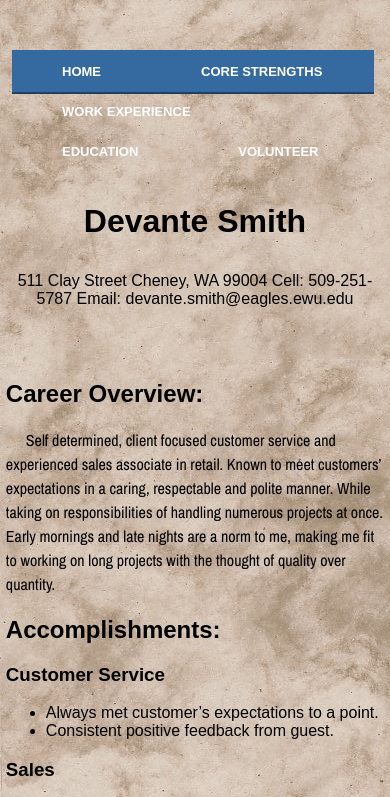
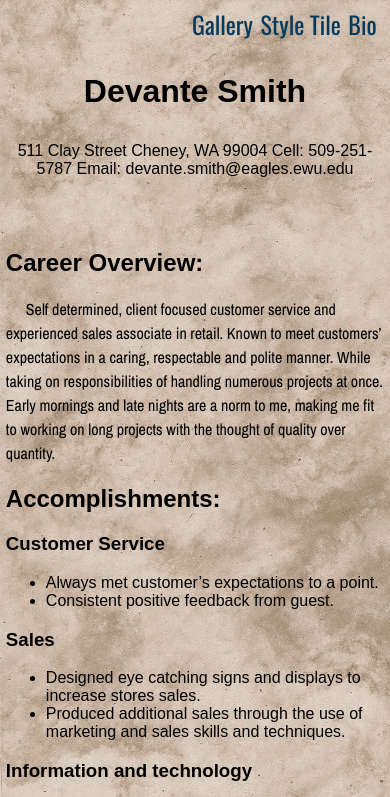
Before and after one commit to devantes/p2-resume, a plain HTML site: page index.html in a window 390 px wide. Shown: the top 797 px of the page. Drawn offline with nearby package versions, Linux system fonts and the light colour scheme; a web font is replaced by a local one.

Commit message:
making resume responsive

```diff
--- a/css/styles.css
+++ b/css/styles.css
@@ -8,50 +8,21 @@ body {
 	background-image: url(../img/paper.png);
 }
 
-/* mene bar */
-			#menu {
-				font-family: 'Carrois Gothic SC', sans-serif;
-				font-weight: bold;
-				text-transform: uppercase;
-				margin: 50px 0;
-				padding: 0;
-				list-style-type: none;
-				background-color: #eee;
-				font-size: 13px;
-				height: 40px;
-				border-top: 2px solid #eee;
-				border-bottom: 2px solid #ccc;
-			}
-			#menu li {
-				float: left;
-				margin: 0;
-			}
-			#menu li a {
-				text-decoration: none;
-				display: block;
-				padding: 0 50px;
-				line-height: 40px;
-				color: #666;
-			}
-			#menu li a:hover, #menu li.active a {
-				background-color: #f5f5f5;
-				border-bottom: 2px solid #DDD;
-				color: #999;
-			}
-			#menu_wrapper ul {margin-left: 12px;}
-			#menu_wrapper {padding: 0 16px 0 0; background: url(images/grey.png) no-repeat right;}
-			#menu_wrapper div {float: left; height: 44px; width: 12px; background: url(images/grey.png) no-repeat left;}
+span {
 
-			/* blue menu bar */
-			#menu_wrapper.blue ul {
-				border-top: 2px solid #356AA0;
-				border-bottom: 2px solid #204061;
-				background: #356AA0;}
-			#menu_wrapper.blue a {color: #fff;}
-			#menu_wrapper.blue li a:hover, #menu_wrapper.blue li.active a {color: #90CDFF; background: #3D7BBB; border-bottom: 2px solid #356AA0;}
-			#menu_wrapper.blue {background: url(images/blue.png) no-repeat right;}
-			#menu_wrapper.blue div {background: url(images/blue.png) no-repeat left;}
+	float: right;
 
+}
+
+span > a {
+	font-family: 'Oswald', sans-serif;
+	float: right;
+	margin-right: 2%;
+	margin-top: 1.5%;
+	text-decoration: none;
+	color: #033a5d;
+	font-size: 1.5em;
+}
 /* Show Grid
 .showgrid {
 	background: url("../img/grid-bg.png") repeat-y;
@@ -79,17 +50,24 @@ font-family: 'Archivo Narrow', sans-serif;
 	font-style: italic;
 }
 
-nav a:link,
-a:visited {
-	padding: 50px 50px 50px 50px;
-	color: black;
-	text-decoration: none;
+
+
+a:hover {
+	font-family: 'Carrois Gothic SC', sans-serif;
+	background: rgba(45, 45, 45, 0.5);
 
 }
 
 
 	nav a:hover {
-	background: url("../img/home.png") no-repeat left center ;
+	background: url("../img/home.png") no-repeat left  ;
+	margin-right: 10px;
+	color: rgba(255, 255, 255, .1);
+	}
+
+	nav a {
+		text-decoration: none;
+		color: #99050e;
 	}
 
 a{
--- a/index.html
+++ b/index.html
@@ -19,16 +19,13 @@
 
 
 <!-- menu bar -->
-		<div id="menu_wrapper" class="blue span_2 span_1 col">
-		<div class="left"></div>
-			<ul id="menu">
-				<li><a href="#home" id="top">Home</a></li>
-				<li class=""><a href="#core">Core Strengths</a></li>
-				<li><a href="#work">Work Experience</a></li>
-				<li><a href="#edu">Education</a></li>
-				<li><a href="#vol">Volunteer</a></li>
-			</ul>
-		</div>
+		<span class="span_2 span_1 col">
+
+	<a href="">Bio</a>
+	<a href="">Style Tile</a>
+	<a href="">Gallery</a>
+
+</span>
 
 
 <section class="span_1 col">
@@ -115,7 +112,7 @@ Was affiliated with HOBY, WASC, Key Club, DECA, National Honors Society</p>
 <p>Available upon request.</p><br></br>
 
 <nav>
-<a href="#top">Home</a><br></br>
+<a href="#top">Top</a><br></br>
 </nav>
 
 </section>
```
